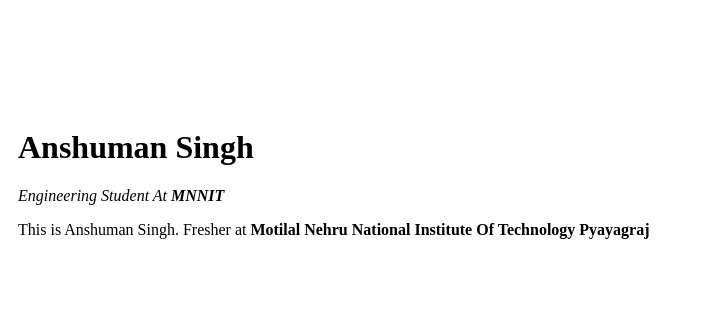
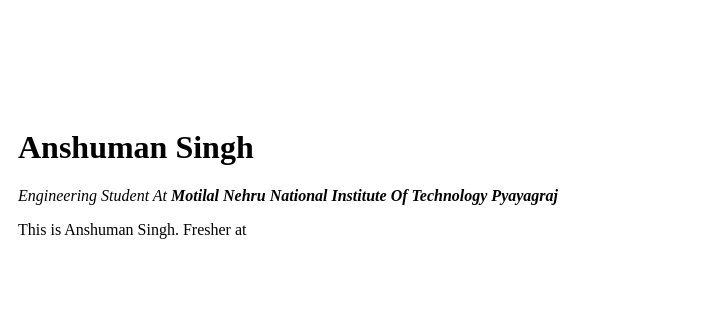
Before and after one commit to AnshumanSingh2600/cv, a plain HTML site: page index.html in a window 1280 px wide. Shown: the top 331 px of the page, 333-1036 px from the left. Drawn offline with Linux system fonts and the light colour scheme.

Commit message:
Update index.html

```diff
--- a/index.html
+++ b/index.html
@@ -11,8 +11,8 @@
   <td><img src="https://i.postimg.cc/mDpqgTtD/Me-modified.png" height="300" width="300"></td>
   <td>
     <h1>Anshuman Singh</h1>
-    <p> <em>Engineering Student At <strong>MNNIT</strong></em></p>
-    <p> This is Anshuman Singh. Fresher at <strong> Motilal Nehru National Institute Of Technology Pyayagraj
+    <p> <em>Engineering Student At <strong> Motilal Nehru National Institute Of Technology Pyayagraj </strong></em></p>
+    <p> This is Anshuman Singh. Fresher at <strong>
      </td>
 </tr>
 
```
